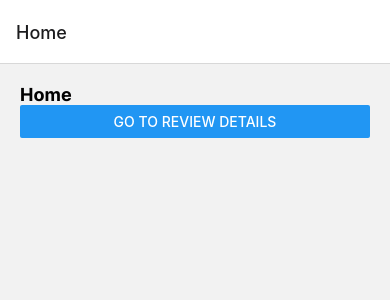
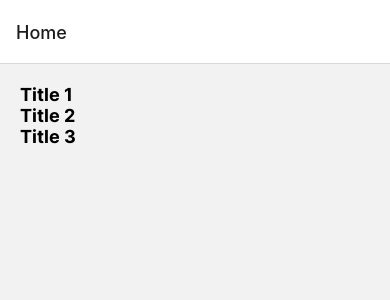
Before and after one commit to justinlamarr1992/Millennials-Prime-App, a React Native app: screen /Home in a window 390 px wide. Shown: the top 300 px of the page. Built offline with nearby package versions, Linux system fonts and the light colour scheme.

Commit message:
Passing Info with Navigation

```diff
--- a/screens/Home.js
+++ b/screens/Home.js
@@ -1,4 +1,4 @@
-import React from "react";
+import React, { useState } from "react";
 import {
   StyleSheet,
   Text,
@@ -13,15 +13,32 @@ import {
 import { globalStyles } from "../styles/global";
 
 export default function Home({ navigation }) {
-  const pressHandler = () => {
-    navigation.navigate("ReviewDetails");
-    // navigation.push("ReviewDetails");
-  };
+  const [reviews, setReviews] = useState([
+    { title: "Title 1", rating: 5, body: "Body 1111111", key: "1" },
+    { title: "Title 2", rating: 4, body: "Body 2222222", key: "2" },
+    { title: "Title 3", rating: 3, body: "Body 3333333", key: "3" },
+  ]);
+
+  // const pressHandler = () => {
+  //   navigation.navigate("ReviewDetails");
+  //   // navigation.push("ReviewDetails");
+  // };
 
   return (
     <View style={globalStyles.container}>
-      <Text style={globalStyles.titleText}>Home</Text>
-      <Button title="Go to Review Details" onPress={pressHandler} />
+      <FlatList
+        data={reviews}
+        renderItem={({ item }) => (
+          <TouchableOpacity>
+            <Text
+              style={globalStyles.titleText}
+              onPress={() => navigation.navigate("ReviewDetails", { item })}
+            >
+              {item.title}
+            </Text>
+          </TouchableOpacity>
+        )}
+      />
     </View>
   );
 }
--- a/screens/ReviewDetails.js
+++ b/screens/ReviewDetails.js
@@ -2,15 +2,20 @@ import React from "react";
 import { StyleSheet, View, Text, Button } from "react-native";
 import { globalStyles } from "../styles/global";
 
-export default function ReviewDetails({ navigation }) {
-  const pressHandler = () => {
-    navigation.goBack();
-  };
+export default function ReviewDetails({ route, navigation }) {
+  const { item } = route.params;
+
+  // const pressHandler = () => {
+  //   navigation.goBack();
+  // };
 
   return (
     <View style={globalStyles.container}>
-      <Text>Review Details</Text>
-      <Button title="Back to Home Screen" onPress={pressHandler} />
+      <Text>Title:{item.title}</Text>
+      <Text>Body:{JSON.stringify(item.body)}</Text>
+      <Text>Rating:{JSON.stringify(item.rating)}</Text>
+      {/* <Text>{navigation.getParams("title")}</Text> */}
+      {/* <Button title="Back to Home Screen" onPress={pressHandler} /> */}
     </View>
   );
 }
```
